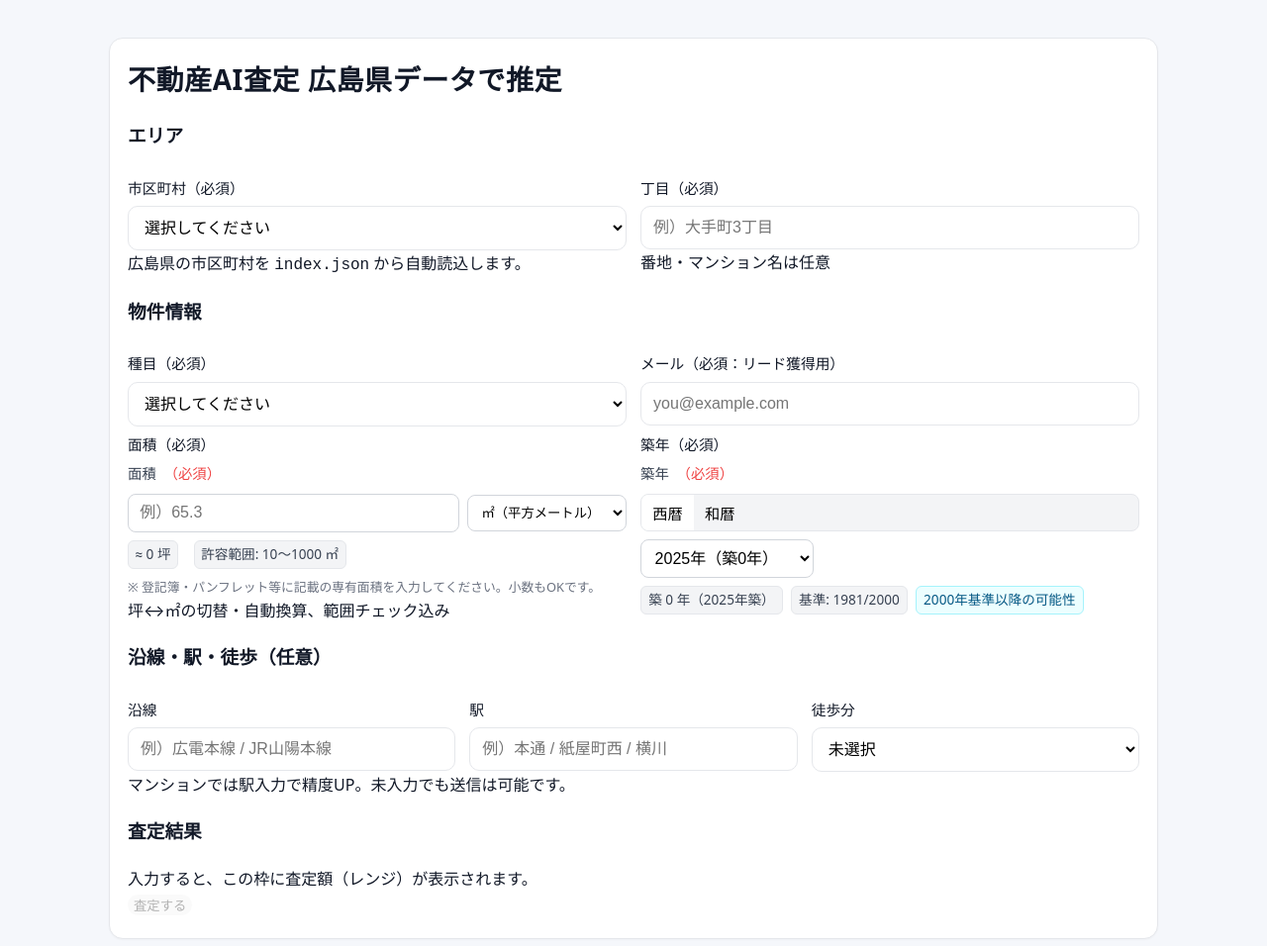
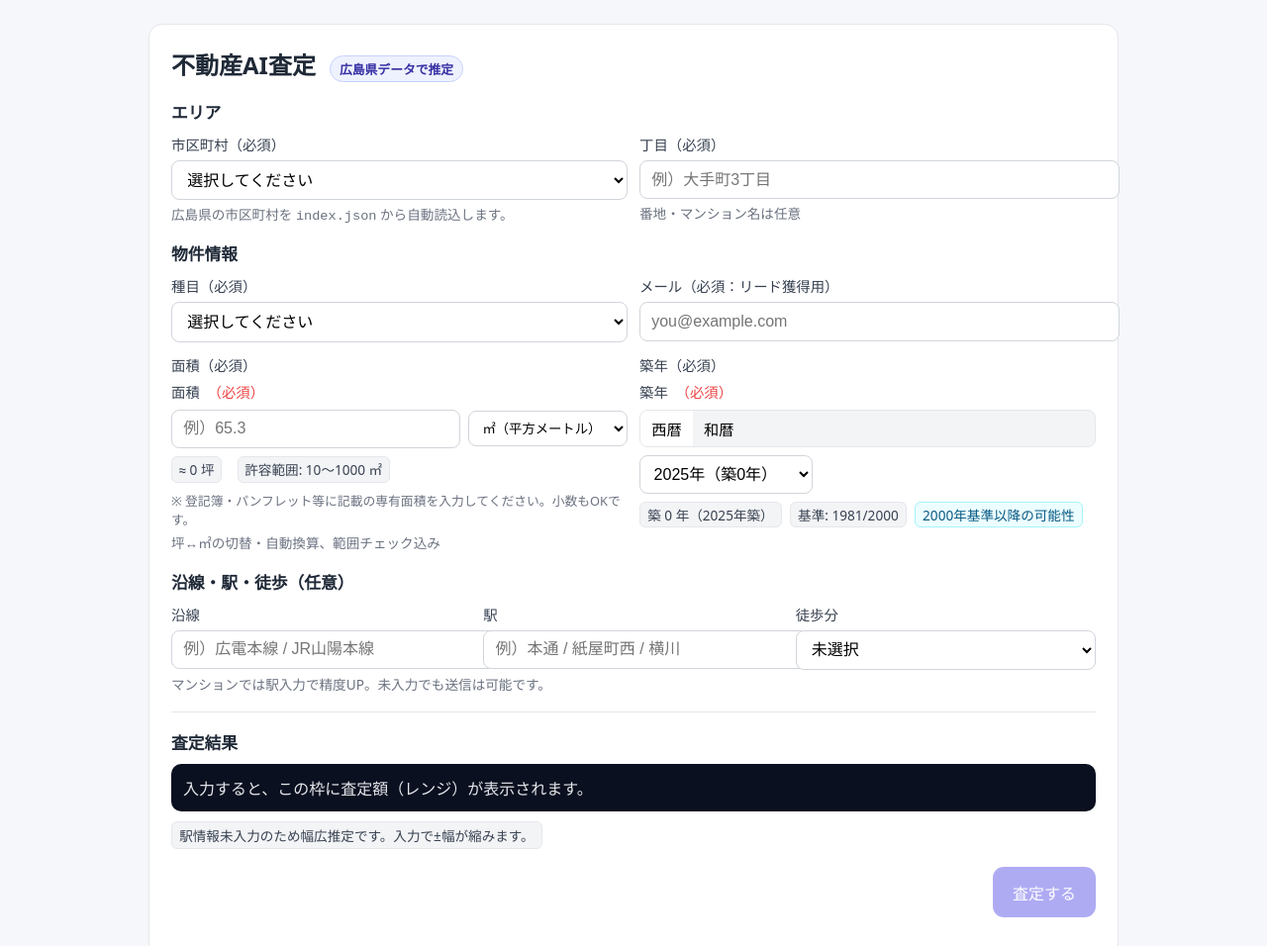
Before and after one commit to irohatec/satei-ai-app, a website: page public/app/index.html in a window 1280 px wide. Shown: the top 956 px of the page at 99% size. Drawn offline with Linux system fonts and the light colour scheme.

Commit message:
Update style.css

```diff
--- a/public/app/style.css
+++ b/public/app/style.css
@@ -1,145 +1,26 @@
-/* public/app/style.css */
-/* ───────────────── ベース ───────────────── */
-:root{
-  --bg:#f5f7fb;
-  --card:#fff;
-  --text:#111827;
-  --muted:#6b7280;
-  --line:#e5e7eb;
-  --primary:#4f46e5;
-  --primary2:#7c3aed;
+:root {
+  --bg:#f6f7fb; --card:#fff; --line:#e5e7eb; --txt:#1f2937; --muted:#6b7280; --brand:#4f46e5;
 }
-
-html{ -webkit-text-size-adjust:100%; }
-body{
-  margin:0;
-  font-family: system-ui, -apple-system, "Segoe UI","Noto Sans JP","Hiragino Kaku Gothic ProN", Meiryo, Arial, sans-serif;
-  font-size:16px;
-  line-height:1.65;
-  color:var(--text);
-  background:var(--bg);
-
-  /* ← 強制：横書き・不自然な改行を無効化 */
-  writing-mode: horizontal-tb !important;
-  word-break: normal !important;
-  overflow-wrap: anywhere;
-  white-space: normal;
-}
-
-.container{
-  max-width: 1060px;
-  padding: 24px 20px 64px;
-  margin: 0 auto;
-}
-
-h1{
-  font-size: 1.75rem;
-  margin: 0 0 16px;
-  letter-spacing: .02em;
-}
-
-/* ───────────────── カード ───────────────── */
-.card{
-  background: var(--card);
-  border: 1px solid var(--line);
-  border-radius: 14px;
-  padding: 18px 18px 20px;
-  margin: 14px 0;
-  box-shadow: 0 1px 2px rgba(0,0,0,.03);
-}
-.card h2{
-  font-size: 1.05rem;
-  margin: 4px 0 12px;
-}
-
-/* ───────────────── フォーム ───────────────── */
-label{ display:block; font-size:.92rem; margin: 6px 0 6px; color:var(--text); }
-.req{ color:#e11d48; } /* 赤い（必須） */
-
-input[type="text"],
-input[type="email"],
-input[type="number"],
-select, textarea{
-  width: 100%;
-  border: 1px solid var(--line);
-  border-radius: 10px;
-  padding: 12px 12px;
-  font-size: 1rem;
-  background: #fff;
-  box-sizing: border-box;
-}
-textarea{ min-height:120px; }
-
-input.disabled, select.disabled{
-  background:#f3f4f6;
-  color:#9ca3af;
-  pointer-events: none;
-}
-
-/* ラジオ */
-.radio{
-  display: inline-flex;
-  align-items: center;
-  gap: 8px;
-  margin-right: 18px;
-  white-space: nowrap;
-}
-.hint{
-  color:var(--muted);
-  margin-left: 10px;
-  font-size:.9rem;
-}
-
-/* グリッド */
-.grid1{ display:grid; grid-template-columns: 1fr; gap:14px; }
-.grid2{ display:grid; grid-template-columns: repeat(2, minmax(0,1fr)); gap:14px; }
-.grid3{ display:grid; grid-template-columns: repeat(3, minmax(0,1fr)); gap:14px; }
-.span2{ grid-column: span 2; }
-.checkbox{ display:flex; align-items:center; gap:10px; padding-top: 6px; }
-
-/* ───────────────── ボタン ───────────────── */
-button{
-  border: none;
-  border-radius: 12px;
-  cursor: pointer;
-}
-.primary{
-  background: linear-gradient(90deg, var(--primary), var(--primary2));
-  color:#fff;
-  font-weight: 700;
-  letter-spacing:.03em;
-  transition: transform .02s ease, filter .15s ease;
-}
-.primary:hover{ filter: brightness(1.06); }
-.primary:active{ transform: translateY(1px); }
-.primary.lg{ padding: 16px 22px; font-size: 1.125rem; } /* 見やすい大きさにUP */
-
-/* ───────────────── 結果 ───────────────── */
-.result-box{
-  background:#f8fafc;
-  border:1px solid var(--line);
-  border-radius: 12px;
-  padding: 18px;
-}
-#resultPrice{
-  font-size: 2rem;
-  font-weight: 800;
-  letter-spacing:.06em;
-}
-
-/* 小さな注記 */
-.sub{ color:var(--muted); font-size:.85rem; }
-.notes{ color:var(--muted); font-size:.9rem; margin-top:12px; line-height:1.65; }
-
-/* ───────────────── レスポンシブ ───────────────── */
-@media (max-width: 980px){
-  .grid3{ grid-template-columns: repeat(2, minmax(0,1fr)); }
-  .span2{ grid-column: span 2; }
-}
-@media (max-width: 680px){
-  body{ font-size: 15.5px; }
-  .grid2, .grid3{ grid-template-columns: 1fr; }
-  .span2{ grid-column: auto; }
-  .hint{ display:block; margin: 6px 0 0; }
-  .primary.lg{ width:100%; }
-}
+html,body{margin:0;padding:0;background:var(--bg);color:var(--txt);font-family:ui-sans-serif,system-ui}
+.container{max-width:980px;margin:0 auto;padding:24px}
+.card{background:var(--card);border:1px solid var(--line);border-radius:14px;padding:22px}
+h1{font-size:1.5rem;margin:0 0 18px}
+h3{margin:0 0 10px;font-size:1.05rem}
+.section{margin:18px 0}
+.grid2{display:grid;grid-template-columns:1fr 1fr;gap:12px}
+.grid3{display:grid;grid-template-columns:1fr 1fr 1fr;gap:12px}
+.mt-12{margin-top:12px}
+label{font-size:.9rem;color:#374151;display:block;margin-bottom:6px}
+select,input[type="text"],input[type="email"]{width:100%;padding:.6rem .7rem;border:1px solid #d1d5db;border-radius:.5rem;background:#fff;font-size:1rem}
+.help{color:var(--muted);font-size:.85rem;margin-top:4px}
+.note{font-size:.85rem;color:#374151;background:#f3f4f6;border:1px solid #e5e7eb;border-radius:.375rem;padding:.2rem .45rem;display:inline-block;margin-right:.35rem;margin-top:.25rem}
+.warn{background:#fff7ed;border-color:#fed7aa;color:#9a3412}
+.ok{background:#ecfeff;border-color:#a5f3fc;color:#075985}
+.result{background:#0b1020;color:#e5e7eb;border-radius:10px;padding:12px;white-space:pre-wrap}
+.row-right{display:flex;justify-content:flex-end}
+button{padding:.85rem 1.25rem;border:0;border-radius:.7rem;background:var(--brand);color:#fff;font-size:1rem}
+button:disabled{opacity:.45;cursor:not-allowed}
+.pill{display:inline-block;padding:.2rem .55rem;border-radius:999px;background:#eef2ff;color:#3730a3;border:1px solid #c7d2fe;font-size:.8rem;margin-left:.5rem}
+.chips{display:flex;flex-wrap:wrap;gap:.4rem;margin-top:6px}
+.divider{height:1px;background:var(--line);margin:16px 0}
+.right{text-align:right}
```
